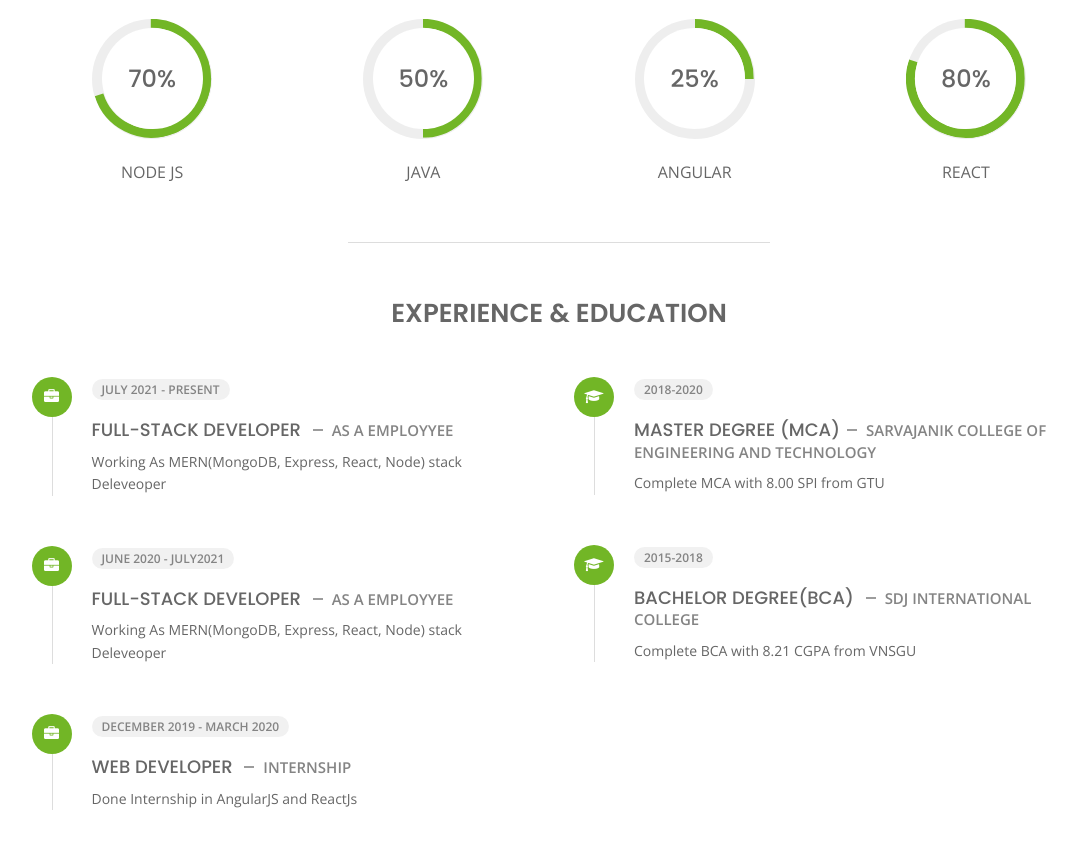
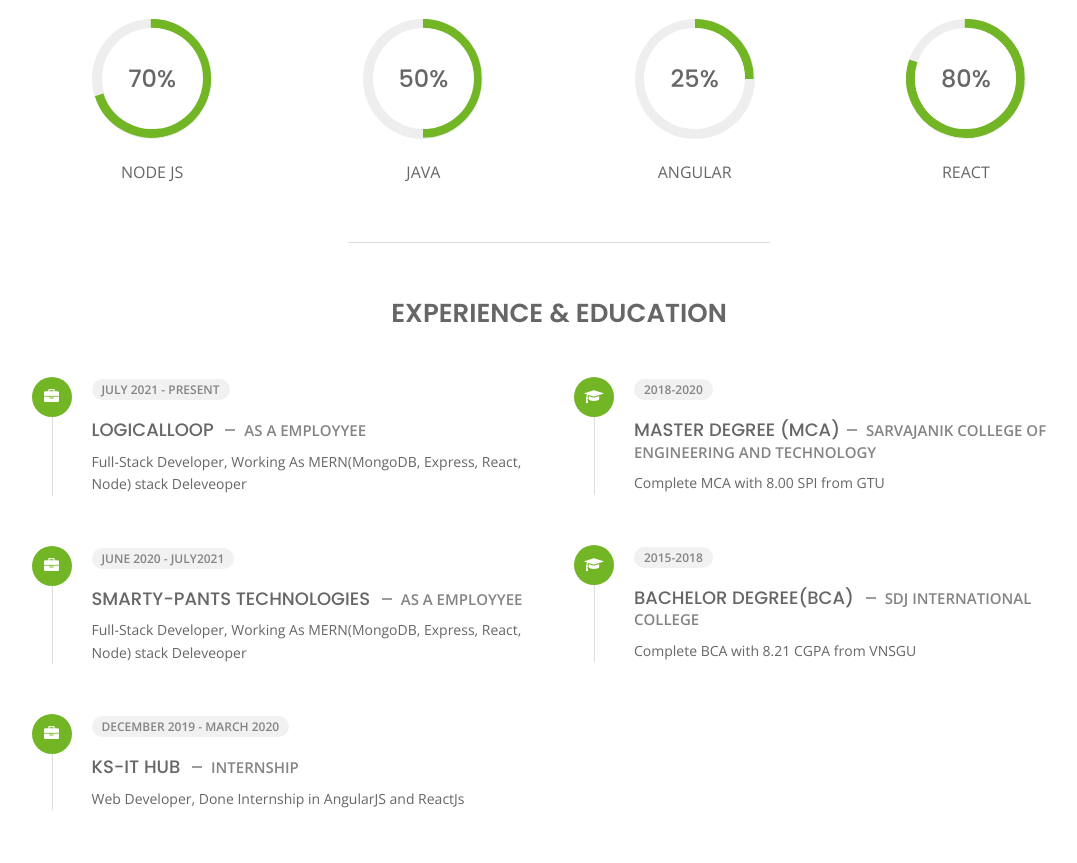
Before and after one commit to pneha2296/neha_prajapati, a plain HTML site: page about.html in a window 1280 px wide. Shown: the part 973-1836 px from the top of the page, without its empty margins (81-1158 px from the left). Drawn offline with nearby package versions, Linux system fonts and the light colour scheme.

Commit message:
Update about.html

```diff
--- a/about.html
+++ b/about.html
@@ -314,24 +314,24 @@
                                 <i class="fa fa-briefcase"></i>
                             </div>
                             <span class="time open-sans-font text-uppercase">July 2021 - Present</span>
-                            <h5 class="poppins-font text-uppercase">Full-Stack Developer <span class="place open-sans-font">As a Employyee</span></h5>
-                            <p class="open-sans-font">Working As MERN(MongoDB, Express, React, Node) stack Deleveoper</p>
+                            <h5 class="poppins-font text-uppercase">Logicalloop <span class="place open-sans-font">As a Employyee</span></h5>
+                            <p class="open-sans-font">Full-Stack Developer, Working As MERN(MongoDB, Express, React, Node) stack Deleveoper</p>
                         </li>
                         <li>
                             <div class="icon">
                                 <i class="fa fa-briefcase"></i>
                             </div>
                             <span class="time open-sans-font text-uppercase">June 2020 - July2021</span>
-                            <h5 class="poppins-font text-uppercase">Full-Stack Developer <span class="place open-sans-font">As a Employyee</span></h5>
-                            <p class="open-sans-font">Working As MERN(MongoDB, Express, React, Node) stack Deleveoper</p>
+                            <h5 class="poppins-font text-uppercase">Smarty-Pants Technologies <span class="place open-sans-font">As a Employyee</span></h5>
+                            <p class="open-sans-font">Full-Stack Developer, Working As MERN(MongoDB, Express, React, Node) stack Deleveoper</p>
                         </li>
                         <li>
                             <div class="icon">
                                 <i class="fa fa-briefcase"></i>
                             </div>
                             <span class="time open-sans-font text-uppercase">December 2019 - March 2020</span>
-                            <h5 class="poppins-font text-uppercase">Web Developer <span class="place open-sans-font">Internship</span></h5>
-                            <p class="open-sans-font">Done Internship in AngularJS and ReactJs </p>
+                            <h5 class="poppins-font text-uppercase">KS-IT Hub <span class="place open-sans-font">Internship</span></h5>
+                            <p class="open-sans-font">Web Developer, Done Internship in AngularJS and ReactJs </p>
                         </li>
                         <!-- <li>
                             <div class="icon">
```
